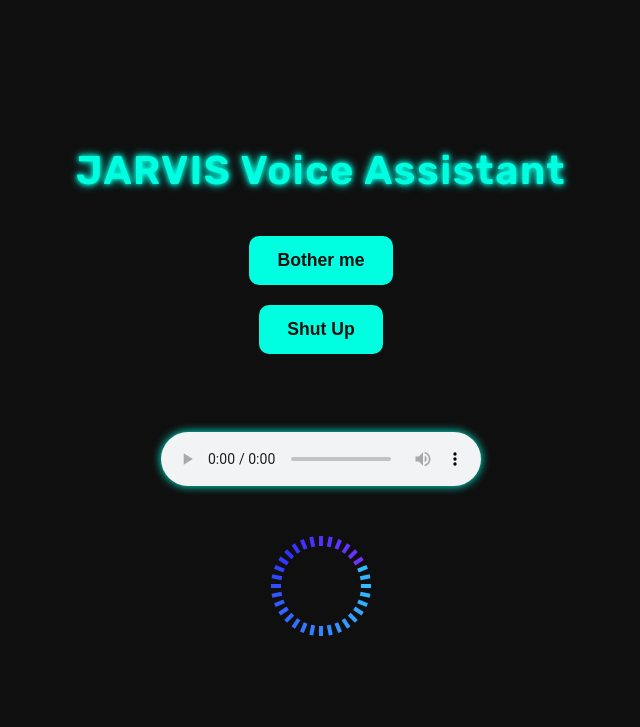
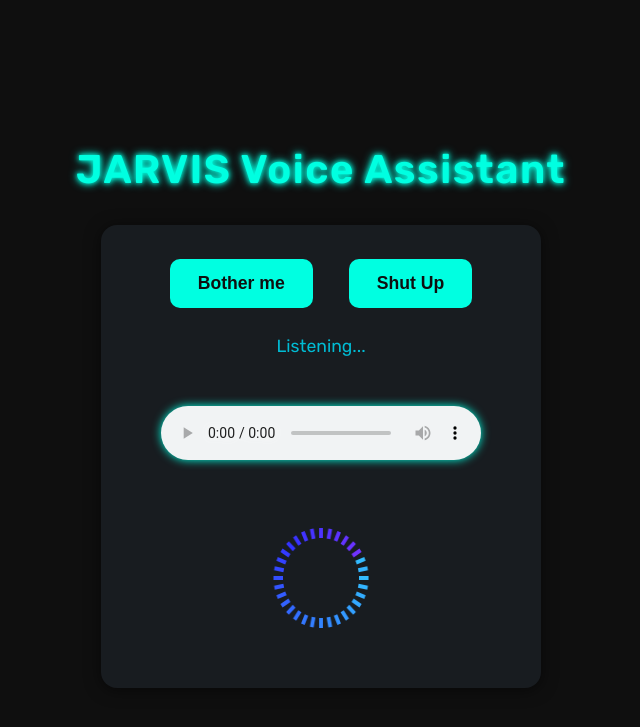
Before and after one commit to 108charlotte/python-voice-assistant, a Flask app: page / in a window 1280 px wide. Shown: the top 727 px of the page, without its empty margins (319-959 px from the left). Run offline with Flask 3, Linux system fonts and the light colour scheme.

Commit message:
updated styling

```diff
--- a/flask-jarvis/static/style.css
+++ b/flask-jarvis/static/style.css
@@ -43,8 +43,54 @@
     cursor: not-allowed;
 }
 
+#jarvis-container {
+    display: flex;
+    flex-direction: column;
+    align-items: center;   /* Center horizontally */
+    justify-content: flex-start; /* Or use center for vertical centering */
+    position: relative;
+    width: 420px;
+    min-height: 420px;
+    margin: 0 auto;
+    background: #181c20;
+    border-radius: 16px;
+    box-shadow: 0 2px 16px #0008;
+    padding: 24px 10px 10px 10px;
+}
+
+#record,
+#stop {
+    position: static;
+    top: auto;
+    left: auto;
+    z-index: auto;
+    margin-right: 10px;
+}
+
+#button-row {
+    display: flex;
+    gap: 16px;
+    margin-bottom: 18px;
+    justify-content: center;
+    width: 100%;
+}
+
+#status {
+    margin-top: 0;
+    min-height: 40px;
+    font-size: 1.1em;
+    text-align: center;
+    width: 100%;
+}
+
 audio {
     margin-top: 30px;
     width: 320px;
     filter: drop-shadow(0 0 5px #00ffe1);
 }
+
+#audio_visualizer {
+    margin-top: 18px;
+    width: 380px;
+    height: 200px;
+}
--- a/flask-jarvis/templates/index.html
+++ b/flask-jarvis/templates/index.html
@@ -11,19 +11,21 @@
 </head>
 <body>
     <h2>JARVIS Voice Assistant</h2>
-
-    <button id="record">Bother me</button>
-    <button id="stop">Shut Up</button>
-    <br><br>
-    <div id="status"></div>
-    <audio id="voice" controls></audio>
-    <canvas id="audio_visualizer" width="400" height="200"></canvas>
-
+    <div id="jarvis-container">
+        <div id="button-row">
+            <button id="record">Bother me</button>
+            <button id="stop">Shut Up</button>
+        </div>
+        <div id="status"><div style="color:#00bcd4;">Listening...</div></div>
+        <audio id="voice" controls></audio>
+        <canvas id="audio_visualizer" width="400" height="200"></canvas>
+    </div>
     <script>
         let convohistory = [];
         let recognizing = false;
         let listening = false;
         let hasUserSpoken = false;
+        let lastUserPrompt = "";
 
         const SpeechRecognition = window.SpeechRecognition || window.webkitSpeechRecognition;
         const recordBtn = document.getElementById('record');
@@ -42,13 +44,18 @@
 
             recognition.onstart = () => {
                 recognizing = true;
+                statusDiv.innerHTML =
+                    `<div style="color:#00bcd4;">Listening...</div>` +
+                    (lastUserPrompt ? `<div style="margin-top:8px;">You said: "${lastUserPrompt}"</div>` : "");
                 console.log("Recognition started");
             };
 
             recognition.onresult = async (event) => {
-                console.log("Recognition result:", event);
                 const transcript = event.results[0][0].transcript;
-                statusDiv.innerHTML = `You said: "${transcript}"<br><br>Processing... <img src="https://i.imgur.com/llF5iyg.gif" alt="Loading" style="width:24px;height:24px;vertical-align:middle;">`;
+                lastUserPrompt = transcript;
+                statusDiv.innerHTML =
+                    `<div style="color:#4caf50;">Processing... <img src="https://i.imgur.com/llF5iyg.gif" alt="Loading" style="width:24px;height:24px;vertical-align:middle;"></div>` +
+                    `<div style="margin-top:8px;">You said: "${transcript}"</div>`;
                 const response = await fetch('/upload', {
                     method: 'POST',
                     headers: { 'Content-Type': 'application/json' },
@@ -58,7 +65,9 @@
                 convohistory = result.convohistory || [];
                 audio.src = result.audio_url + '?v=' + Date.now();
 
-                statusDiv.innerHTML = `You said: "${transcript}"`
+                statusDiv.innerHTML =
+                    `<div style="color:#00bcd4;">Listening...</div>` +
+                    `<div style="margin-top:8px;">You said: "${transcript}"</div>`;
 
                 setTimeout(() => {
                     audio.play();
@@ -100,6 +109,7 @@
                 recognition.start();
                 recordBtn.disabled = true;
                 stopBtn.disabled = false;
+
             }
         };
 
```
Also changed, not shown: 2 other files.
